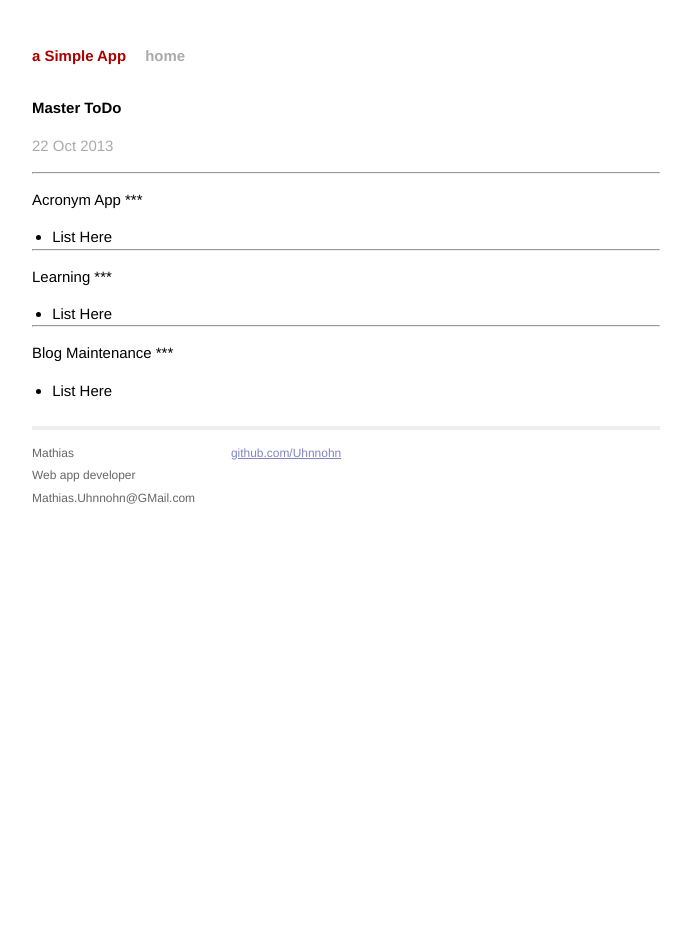
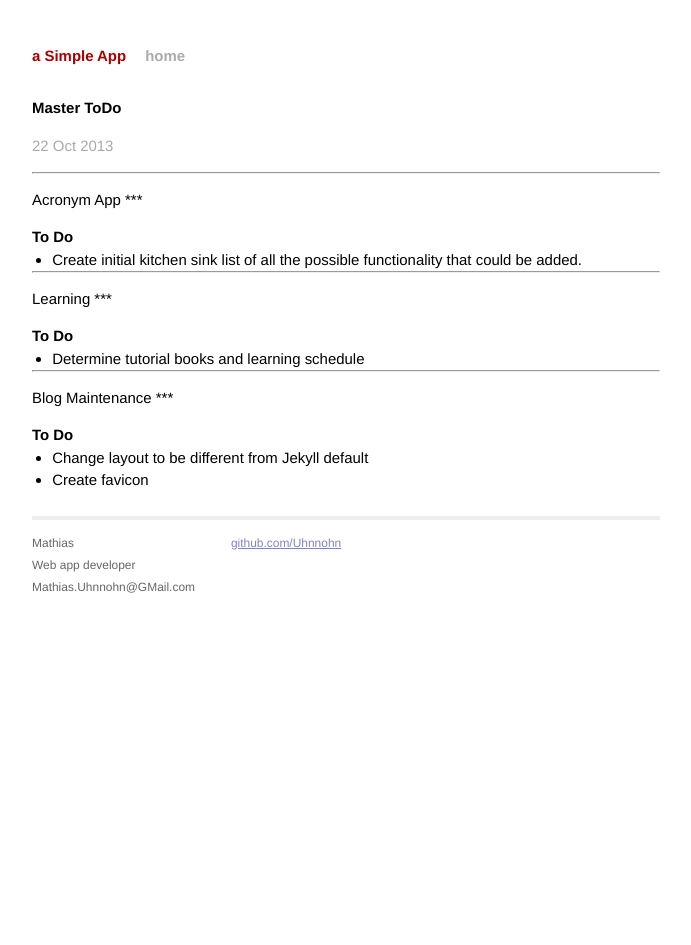
Before and after one commit to Uhnnohn/aSimpleApp.com, a Jekyll site: the page built from _posts/2013-10-22-MasterToDo.md, in a window 1280 px wide. Shown: the whole page, without its empty margins (294-985 px from the left). Built offline with Jekyll 4.4.1, drawn with Linux system fonts in a browser that asks for light colours; Markdown is read by kramdown in place of the engine named in the settings.

Commit message:
Modified

```diff
--- a/_posts/2013-10-22-MasterToDo.md
+++ b/_posts/2013-10-22-MasterToDo.md
@@ -10,16 +10,20 @@ categories: tasklists
 Acronym App
 ***
 
-* List Here
+### To Do
+* Create initial kitchen sink list of all the possible functionality that could be added.
 
 ***
 Learning
 ***
 
-* List Here
+### To Do
+* Determine tutorial books and learning schedule
 
 ***
 Blog Maintenance
 ***
 
-* List Here
+### To Do
+* Change layout to be different from Jekyll default
+* Create favicon
```
Also changed, not shown: _posts/2013-10-19-Time-And-Costs.md (+2 -1 lines), _posts/2013-10-21-TTD.md (+0 -1 lines), _posts/2013-10-22-About.md (+13 -1 lines), _posts/2013-10-22-TTD.md (+8 -3 lines).
